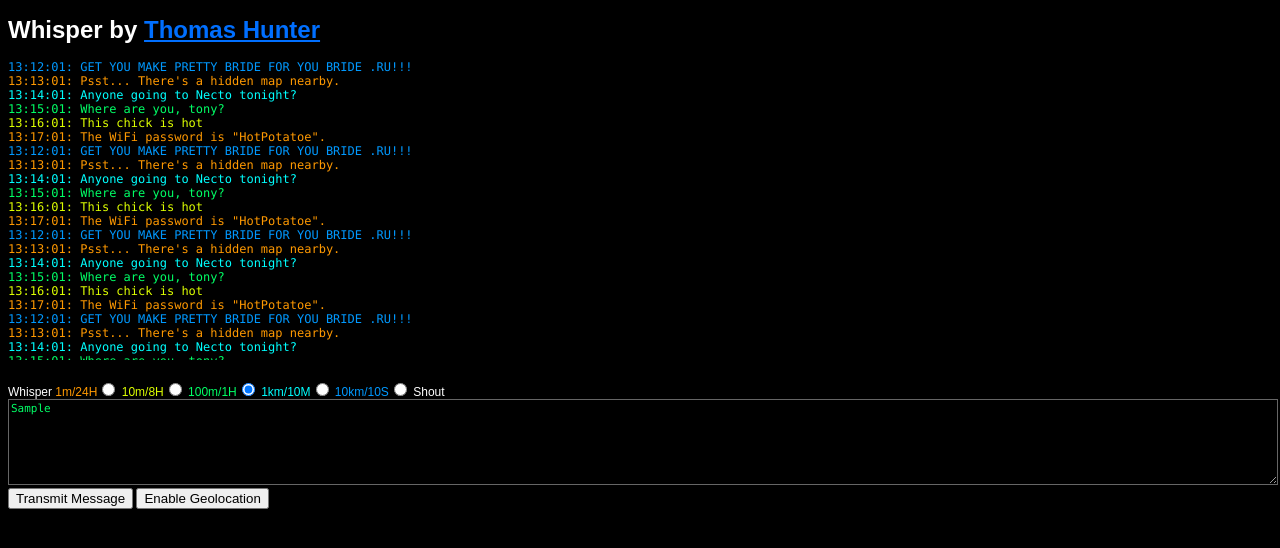
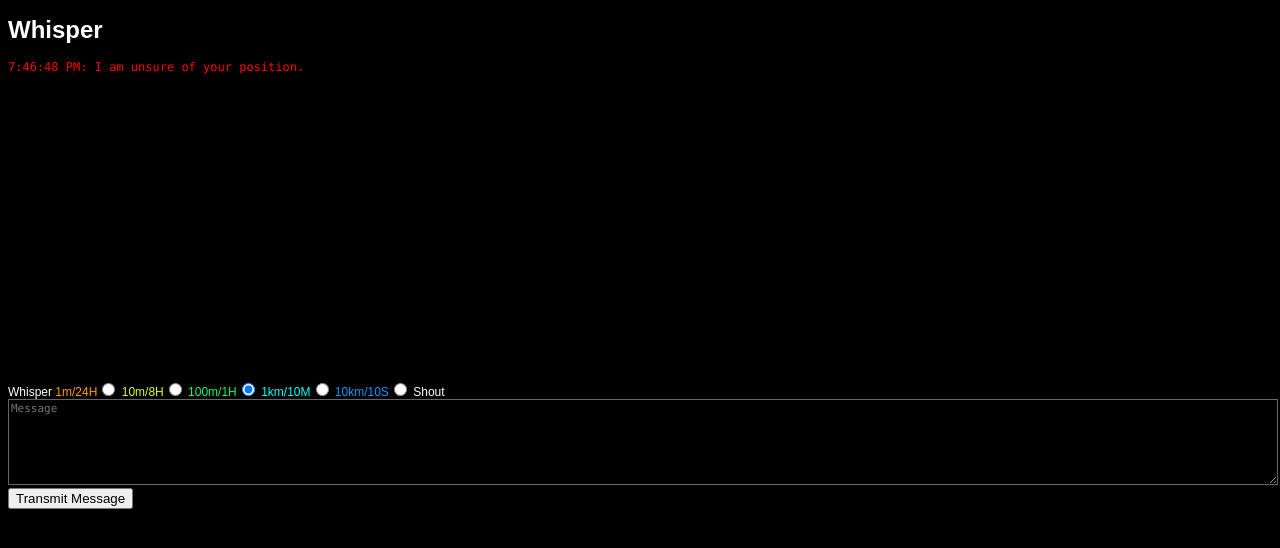
Before and after one commit to tlhunter/whisper, a plain HTML site: page public/index.html in a window 1280 px wide. Both pictures are taken after typing "Sample" into the empty fields and a click on the input "Transmit Message". Drawn offline with nearby package versions, Linux system fonts and the light colour scheme; no server answers.

Commit message:
basic messaging works

```diff
--- a/public/index.html
+++ b/public/index.html
@@ -7,38 +7,9 @@
         <script src="/socket.io/socket.io.js"></script>
     </head>
     <body>
-        <h1>Whisper by <a href="http://thomashunter.name">Thomas Hunter</a></h1>
+        <h1>Whisper</h1>
         <div id="messages">
-            <div class="message size-5"><span class="time">13:12:01</span>: GET YOU MAKE PRETTY BRIDE FOR YOU BRIDE .RU!!!</div>
-            <div class="message size-1">13:13:01: Psst... There's a hidden map nearby.</div>
-            <div class="message size-4">13:14:01: Anyone going to Necto tonight?</div>
-            <div class="message size-3">13:15:01: Where are you, tony?</div>
-            <div class="message size-2">13:16:01: This chick is hot</div>
-            <div class="message size-1">13:17:01: The WiFi password is "HotPotatoe".</div>
-            <div class="message size-5">13:12:01: GET YOU MAKE PRETTY BRIDE FOR YOU BRIDE .RU!!!</div>
-            <div class="message size-1">13:13:01: Psst... There's a hidden map nearby.</div>
-            <div class="message size-4">13:14:01: Anyone going to Necto tonight?</div>
-            <div class="message size-3">13:15:01: Where are you, tony?</div>
-            <div class="message size-2">13:16:01: This chick is hot</div>
-            <div class="message size-1">13:17:01: The WiFi password is "HotPotatoe".</div>
-            <div class="message size-5">13:12:01: GET YOU MAKE PRETTY BRIDE FOR YOU BRIDE .RU!!!</div>
-            <div class="message size-1">13:13:01: Psst... There's a hidden map nearby.</div>
-            <div class="message size-4">13:14:01: Anyone going to Necto tonight?</div>
-            <div class="message size-3">13:15:01: Where are you, tony?</div>
-            <div class="message size-2">13:16:01: This chick is hot</div>
-            <div class="message size-1">13:17:01: The WiFi password is "HotPotatoe".</div>
-            <div class="message size-5">13:12:01: GET YOU MAKE PRETTY BRIDE FOR YOU BRIDE .RU!!!</div>
-            <div class="message size-1">13:13:01: Psst... There's a hidden map nearby.</div>
-            <div class="message size-4">13:14:01: Anyone going to Necto tonight?</div>
-            <div class="message size-3">13:15:01: Where are you, tony?</div>
-            <div class="message size-2">13:16:01: This chick is hot</div>
-            <div class="message size-1">13:17:01: The WiFi password is "HotPotatoe".</div>
-            <div class="message size-5">13:12:01: GET YOU MAKE PRETTY BRIDE FOR YOU BRIDE .RU!!!</div>
-            <div class="message size-1">13:13:01: Psst... There's a hidden map nearby.</div>
-            <div class="message size-4">13:14:01: Anyone going to Necto tonight?</div>
-            <div class="message size-3">13:15:01: Where are you, tony?</div>
-            <div class="message size-2">13:16:01: This chick is hot</div>
-            <div class="message size-1">13:17:01: The WiFi password is "HotPotatoe".</div>
+            <!--<div class="message size-5"><time>00:00:00<time>: GET YOU MAKE PRETTY BRIDE FOR YOU BRIDE .RU!!!</div>-->
         </div>
         <div id="map"></div>
         <form id="compose">
@@ -54,7 +25,6 @@
             <div id="message-holder"><textarea class="size-3" id="message" placeholder="Message"></textarea></div>
             <div id="actions">
                 <input id="transmit" type="submit" value="Transmit Message" />
-                <input id="enable-geo" type="submit" value="Enable Geolocation" />
             </div>
             <div id="data"></div>
         </form>
--- a/public/main.js
+++ b/public/main.js
@@ -7,25 +7,71 @@ $(function() {
     var $enableGeo = $('#enable-geo');
     var $data = $('#data');
 
+    // My last known location
+    var coords = {};
+
+    // Display a message in the DOM
+    var displayMessage = function(data) {
+        // This probably only works in Chrome...
+        var date = new Date(data.time).toLocaleTimeString();
+        $messages.prepend('<div class="message size-' + data.size + '"><time>' + date + '</time>: ' + data.body + '</div>');
+    };
+
+    // I received a message from the server
+    socket.on('message-to-client', function (data) {
+        console.log(data);
+        displayMessage(data);
+    });
+
+    // One of the size radio buttons were cliced
     $('#size').click(function() {
         var size = $('#size input:checked').val();
         $messageInput.removeClass().addClass('size-'+size);
     });
 
-    $compose.submit(function(event) {
-        event.preventDefault();
-        var $message = $messageInput.val() || '';
-        var $size = $('#size input:checked').val() || null;
-    });
+    var setNewCoordinates = function(c) {
+        $data.html("Latitude: " + c.latitude + "<br />Longitude: " + c.longitude + "<br />Accuracy: " + c.accuracy);
+        coords = c;
+    };
 
     var handleGeoLocation = function(pos) {
-        $data.html("Latitude: " + pos.coords.latitude + "<br />Longitude: " + pos.coords.longitude + "<br />Accuracy: " + pos.coords.accuracy);
-        console.log(pos);
+        setNewCoordinates(pos.coords);
     };
 
     var initiateGeoLocation = function() {
         navigator.geolocation.getCurrentPosition(handleGeoLocation);
     };
 
-    $enableGeo.click(initiateGeoLocation);
+    $compose.submit(function(event) {
+        event.preventDefault();
+        initiateGeoLocation();
+        var message = $messageInput.val() || '';
+        $messageInput.val('');
+        var size = $('#size input:checked').val() || null;
+        if (!message || !size) {
+            displayMessage({
+                time: new Date(),
+                size: 0,
+                body: "You must provide a message and select a size."
+            });
+            return;
+        }
+
+        if (!coords.latitude || !coords.longitude) {
+            displayMessage({
+                time: new Date(),
+                size: 0,
+                body: "I am unsure of your position."
+            });
+            return;
+        }
+
+        socket.emit('message-to-server', {
+            size: parseInt(size, 10),
+            body: message,
+            coords: coords
+        });
+    });
+
+    initiateGeoLocation();
 });
--- a/public/style.css
+++ b/public/style.css
@@ -13,6 +13,7 @@ a {
 }
 #messages .time {
 }
+.size-0 { color: #ff0000 !important; } /* ERROR */
 .size-1 { color: #ff9900 !important; } /* WHISPER */
 .size-2 { color: #ddff00 !important; }
 .size-3 { color: #00ff66 !important; }
```
Also changed, not shown: server.js (+35 -1 lines).
